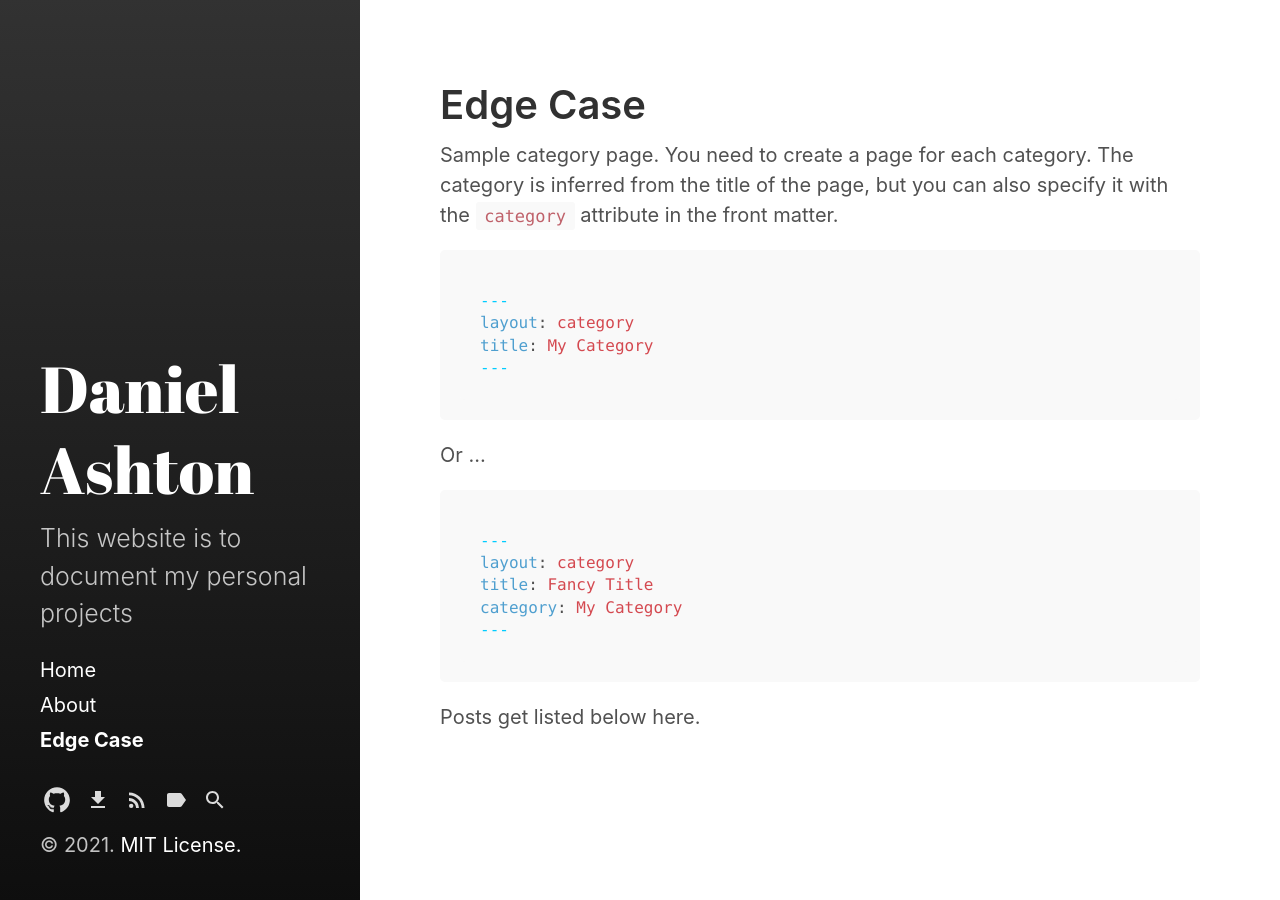
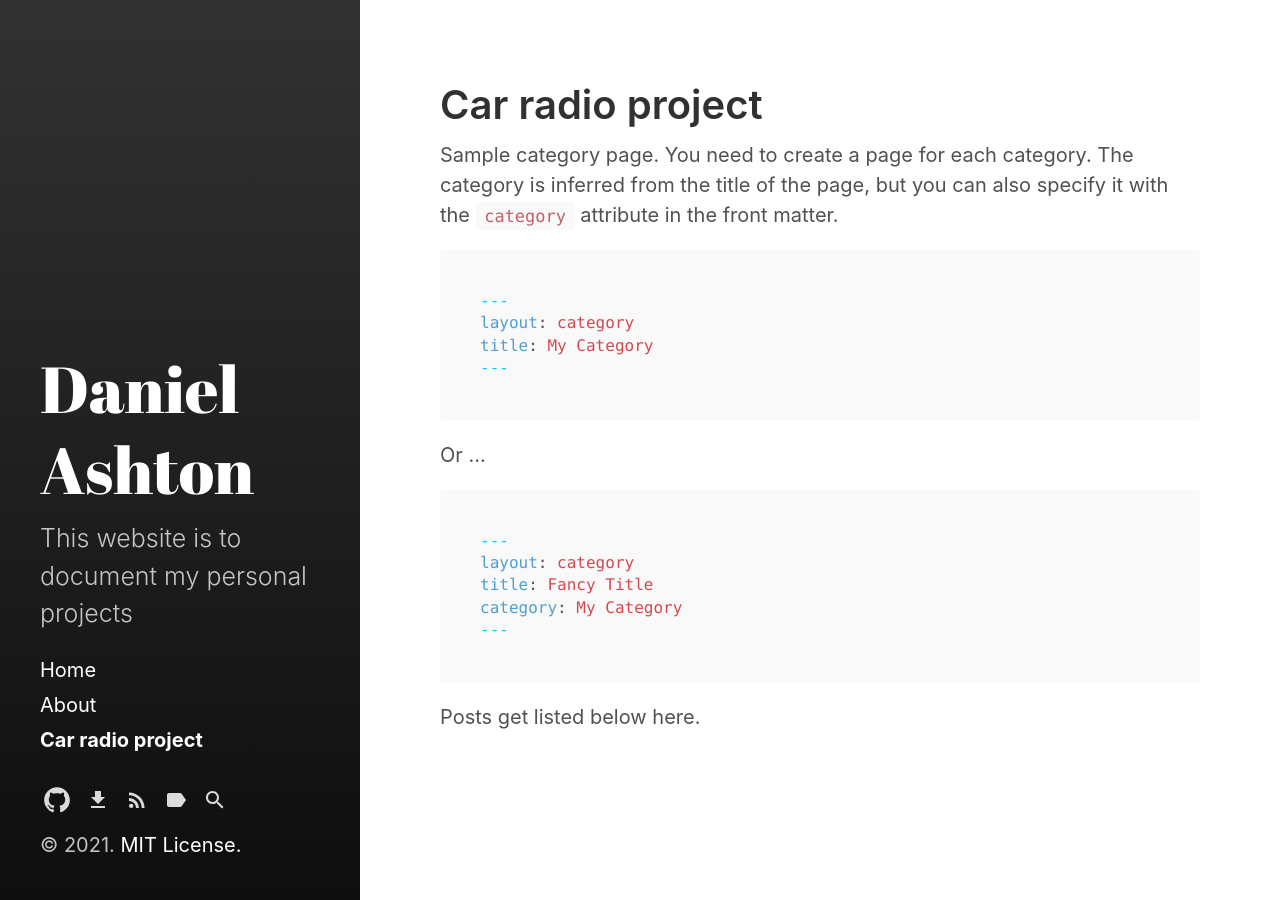
Before and after one commit to Daniel-Ashton/Daniel-Ashton.github.io, a Jekyll site: the page built from category/edge-case.md, in a window 1280 px wide. Built offline with Jekyll 4.4.1, drawn with Linux system fonts in a browser that asks for light colours.

Commit message:
Update edge-case.md

```diff
--- a/category/edge-case.md
+++ b/category/edge-case.md
@@ -1,6 +1,6 @@
 ---
 layout: category
-title: Edge Case
+title: Car radio project
 ---
 
 Sample category page. You need to create a page for each category.
```
